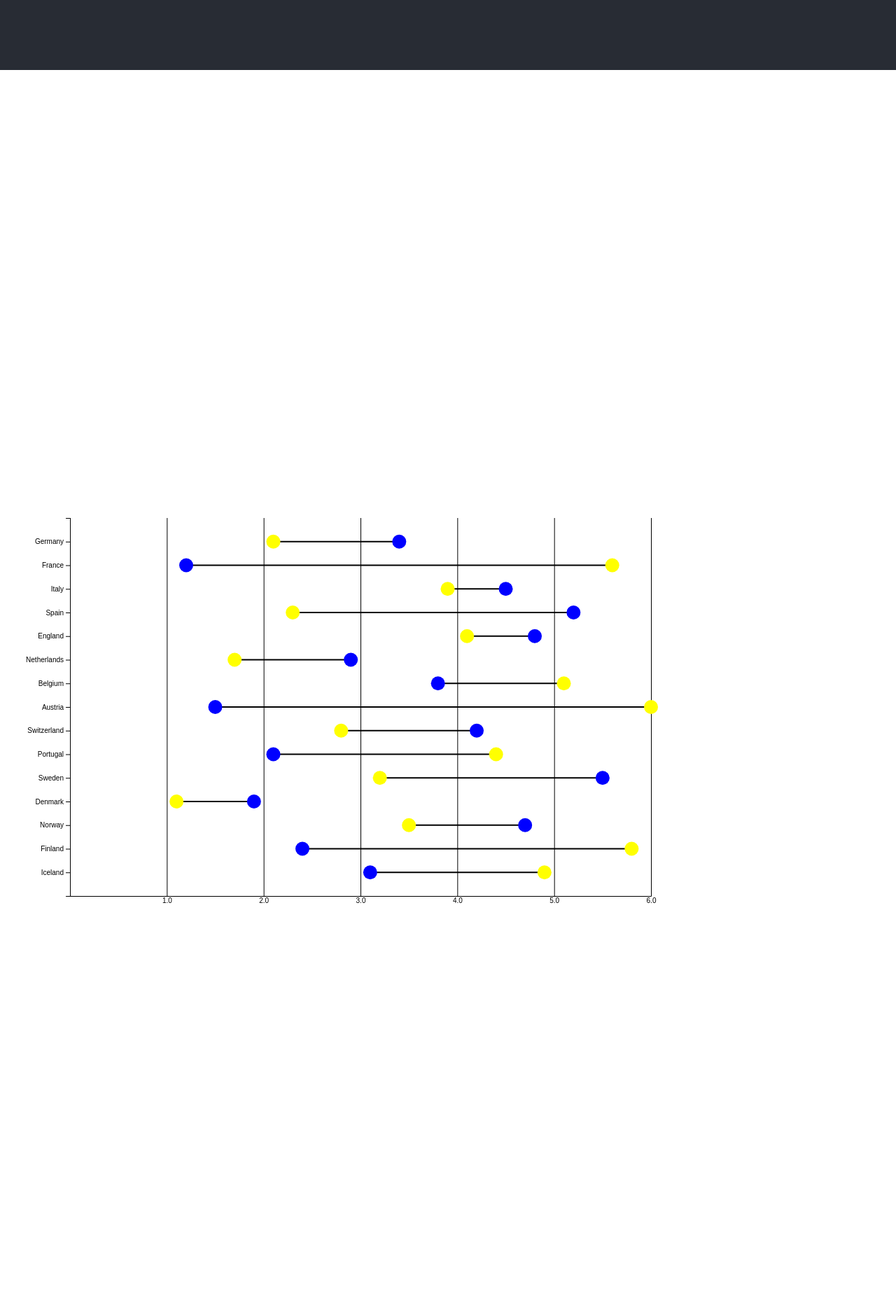
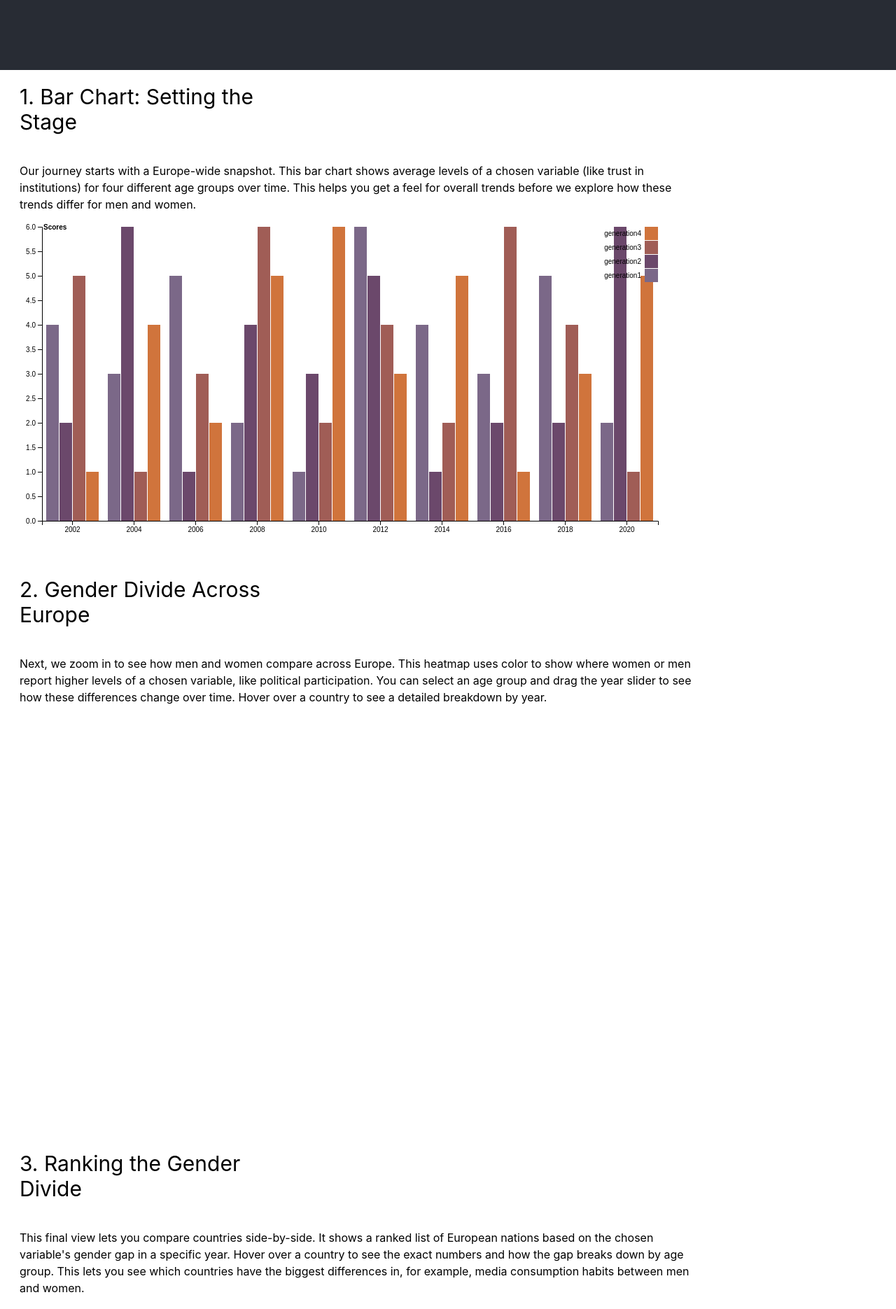
Before and after one commit to com-480-data-visualization/ChartToppers, a React (Create React App) app in the folder website/: page / in a window 1280 px wide. Shown: the part 700-2570 px from the top of the page at 70% size. Before the commit the page ends 2020 px from the top, so only its background shows below. Built offline with nearby package versions, Linux system fonts and the light colour scheme; no server answers.

Commit message:
Initial BarChart skeleton + App.js edits

```diff
--- a/website/src/App.js
+++ b/website/src/App.js
@@ -4,6 +4,7 @@ import MapComponent from "./MapComponent"; // Import the MapComponent
 import "./App.css"; // Ensure App.css is correctly imported
 import GraphComponent from "./GraphComponent";
 import Banner from "./Banner";
+import BarChart from "./BarChart";
 
 function App() {
   return (
@@ -30,10 +31,43 @@ function App() {
           </p>
         </div>
       </header>
-
-      <div id="map" className="map-container">
+      <h1></h1>
+      <h1 class="text-3xl w-96 text-left ml-7 mt-5">
+        1. Bar Chart: Setting the Stage
+      </h1>
+      <p class=" text-base w-3/4 mt-10 text-left ml-7">
+        Our journey starts with a Europe-wide snapshot. This bar chart shows
+        average levels of a chosen variable (like trust in institutions) for
+        four different age groups over time. This helps you get a feel for
+        overall trends before we explore how these trends differ for men and
+        women.
+      </p>
+      <div className="component-container">
+        <BarChart />{" "}
+        {/* So here we can add components, parts of the website, visualizations like this */}
+      </div>
+      <h1 class="text-3xl w-96 text-left ml-7 mt-5">
+        2. Gender Divide Across Europe
+      </h1>
+      <p class=" text-base w-3/4 mt-10 text-left ml-7">
+        Next, we zoom in to see how men and women compare across Europe. This
+        heatmap uses color to show where women or men report higher levels of a
+        chosen variable, like political participation. You can select an age
+        group and drag the year slider to see how these differences change over
+        time. Hover over a country to see a detailed breakdown by year.
+      </p>
+      <div id="map" class="flex justify-center items-center mt-4">
         <MapComponent /> {/* This adds the map to your application */}
       </div>
+      <h1 class="text-3xl w-96 text-left ml-7 mt-5">3. Ranking the Gender Divide</h1>
+      <p class=" text-base w-3/4 mt-10 text-left ml-7">
+        This final view lets you compare countries side-by-side. It shows a
+        ranked list of European nations based on the chosen variable's gender
+        gap in a specific year. Hover over a country to see the exact numbers
+        and how the gap breaks down by age group. This lets you see which
+        countries have the biggest differences in, for example, media
+        consumption habits between men and women.
+      </p>
       <div className="component-container">
         <GraphComponent />{" "}
         {/* So here we can add components, parts of the website, visualizations like this */}
--- /dev/null
+++ b/website/src/BarChart.jsx
@@ -0,0 +1,109 @@
+import React, { useEffect } from 'react';
+import * as d3 from 'd3';
+
+const BarChart = () => {
+  useEffect(() => {
+    d3.select('#chart').selectAll('*').remove();
+    const data = [
+        { year: 2002, generation1: 4, generation2: 2, generation3: 5, generation4: 1 },
+        { year: 2004, generation1: 3, generation2: 6, generation3: 1, generation4: 4 },
+        { year: 2006, generation1: 5, generation2: 1, generation3: 3, generation4: 2 },
+        { year: 2008, generation1: 2, generation2: 4, generation3: 6, generation4: 5 },
+        { year: 2010, generation1: 1, generation2: 3, generation3: 2, generation4: 6 },
+        { year: 2012, generation1: 6, generation2: 5, generation3: 4, generation4: 3 },
+        { year: 2014, generation1: 4, generation2: 1, generation3: 2, generation4: 5 },
+        { year: 2016, generation1: 3, generation2: 2, generation3: 6, generation4: 1 },
+        { year: 2018, generation1: 5, generation2: 2, generation3: 4, generation4: 3 },
+        { year: 2020, generation1: 2, generation2: 6, generation3: 1, generation4: 5 },
+      ];
+
+    // Set up SVG
+    const margin = { top: 20, right: 20, bottom: 60, left: 60 };
+    const width = 960 - margin.left - margin.right;
+    const height = 500 - margin.top - margin.bottom;
+    const svg = d3.select('#chart')
+      .append('svg')
+      .attr('width', width + margin.left + margin.right)
+      .attr('height', height + margin.top + margin.bottom)
+      .append('g')
+      .attr('transform', `translate(${margin.left},${margin.top})`);
+
+    // Set up the scales
+    const x0 = d3.scaleBand()
+      .rangeRound([0, width])
+      .paddingInner(0.1)
+      .domain(data.map(d => d.year));
+
+    const x1 = d3.scaleBand()
+      .padding(0.05)
+      .domain(['generation1', 'generation2', 'generation3', 'generation4'])
+      .rangeRound([0, x0.bandwidth()]);
+
+    const y = d3.scaleLinear()
+      .rangeRound([height, 0])
+      .domain([0, 6]);
+
+    const z = d3.scaleOrdinal()
+      .range(['#7b6888', '#6b486b', '#a05d56', '#d0743c']);
+
+    // Draw the bars
+    svg.append('g')
+      .selectAll('g')
+      .data(data)
+      .enter().append('g')
+        .attr('transform', d => `translate(${x0(d.year)},0)`)
+      .selectAll('rect')
+      .data(d => ['generation1', 'generation2', 'generation3', 'generation4'].map(key => ({ key, value: d[key] })))
+      .enter().append('rect')
+        .attr('x', d => x1(d.key))
+        .attr('y', d => y(d.value))
+        .attr('width', x1.bandwidth())
+        .attr('height', d => height - y(d.value))
+        .attr('fill', d => z(d.key));
+
+    // Add axes
+    svg.append('g')
+      .attr('class', 'axis')
+      .attr('transform', `translate(0,${height})`)
+      .call(d3.axisBottom(x0));
+
+    svg.append('g')
+      .attr('class', 'axis')
+      .call(d3.axisLeft(y).ticks(null, 's'))
+      .append('text')
+      .attr('x', 2)
+      .attr('y', y(y.ticks().pop()) + 0.5)
+      .attr('dy', '0.32em')
+      .attr('fill', '#000')
+      .attr('font-weight', 'bold')
+      .attr('text-anchor', 'start')
+      .text('Scores');
+
+    // Add legend
+    const legend = svg.append('g')
+      .attr('font-family', 'sans-serif')
+      .attr('font-size', 10)
+      .attr('text-anchor', 'end')
+      .selectAll('g')
+      .data(['generation1', 'generation2', 'generation3', 'generation4'].slice().reverse())
+      .enter().append('g')
+      .attr('transform', (d, i) => `translate(0,${i * 20})`);
+
+    legend.append('rect')
+      .attr('x', width - 19)
+      .attr('width', 19)
+      .attr('height', 19)
+      .attr('fill', z);
+
+    legend.append('text')
+      .attr('x', width - 24)
+      .attr('y', 9.5)
+      .attr('dy', '0.32em')
+      .text(d => d);
+
+  }, []);
+
+  return <div id="chart" />;
+};
+
+export default BarChart;
```
